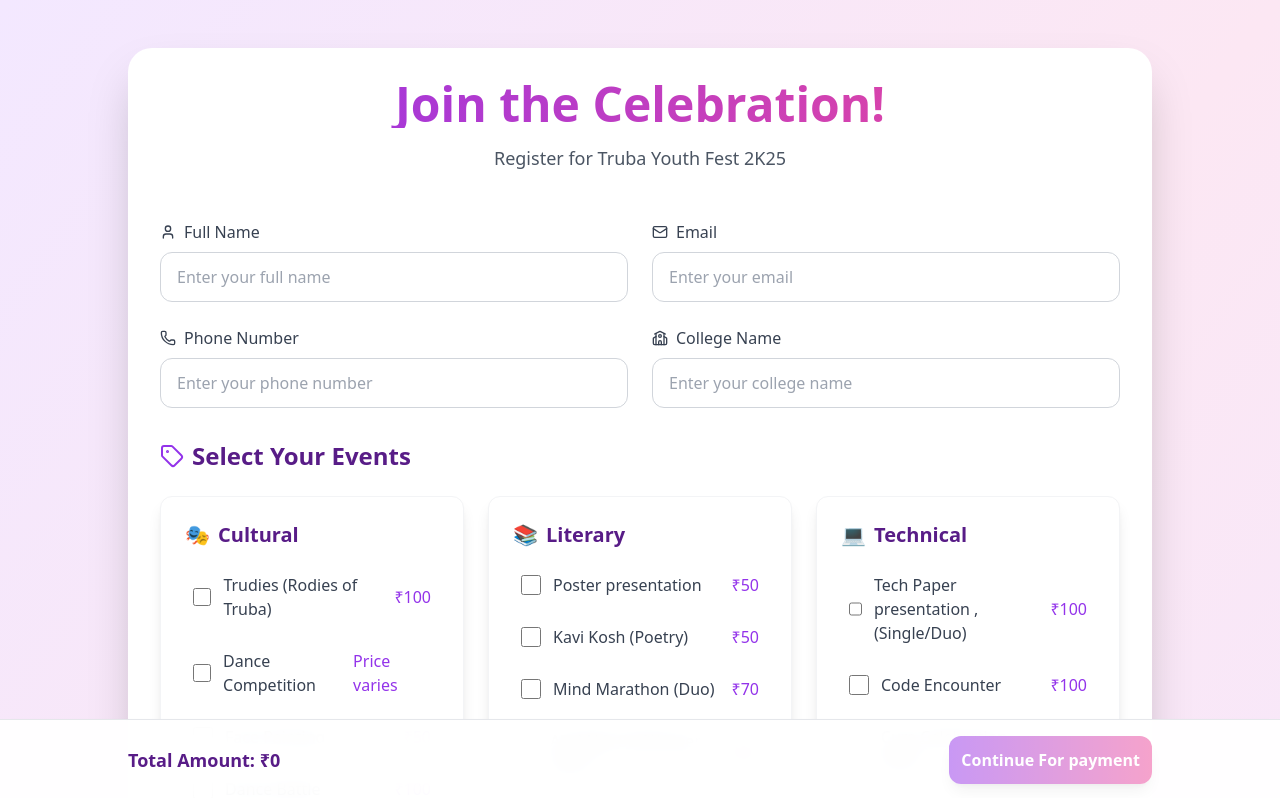
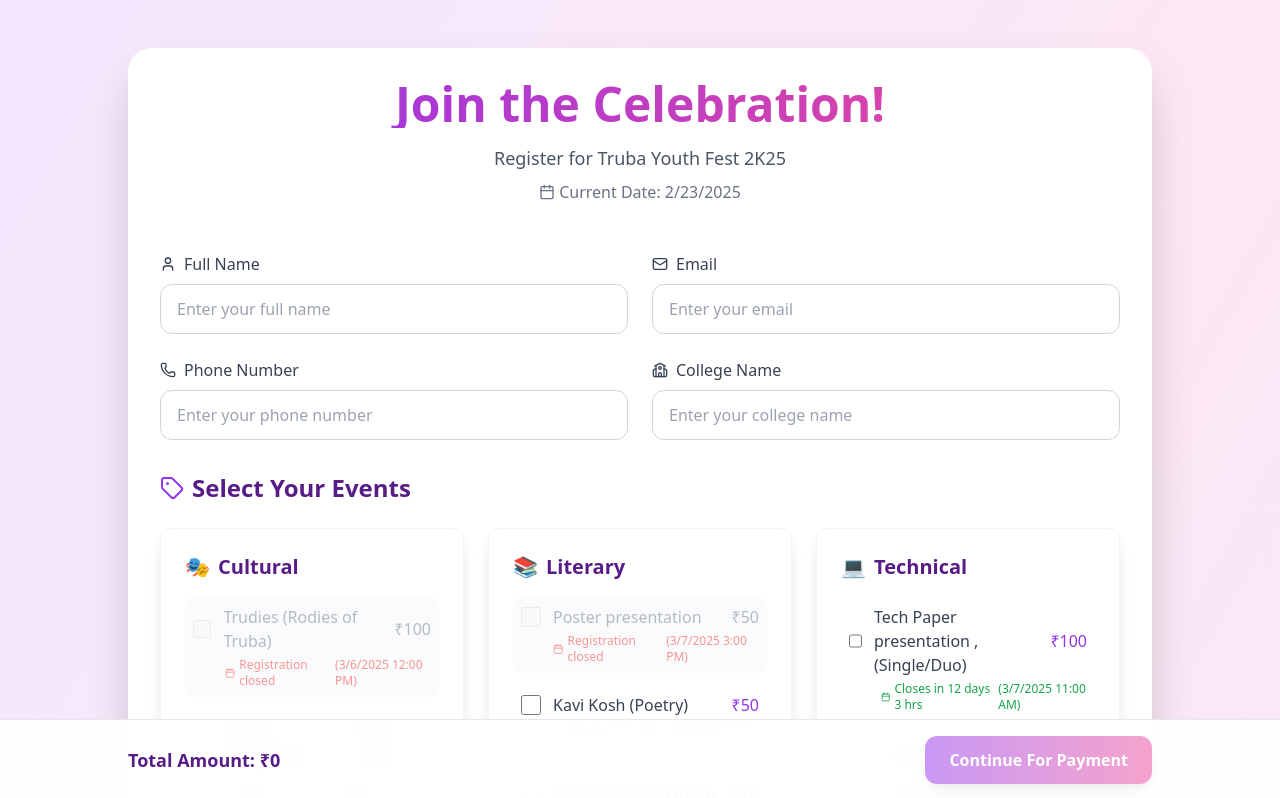
Before and after one commit to Jaishankar7655/TYF2K25, a React (Vite) app: page /register in a window 1280 px wide. Shown: the top 798 px of the page. Built offline with nearby package versions, Linux system fonts and the light colour scheme.

Commit message:
Chnages in the dates

```diff
--- a/src/Components/RegistrationForm.jsx
+++ b/src/Components/RegistrationForm.jsx
@@ -1,9 +1,45 @@
-import React, { useState } from "react";
+import React, { useState, useEffect } from "react";
 import { useForm } from "react-hook-form";
-import { User, Mail, Phone, School, Tag, Loader2, AlertTriangle } from "lucide-react";
+import { User, Mail, Phone, School, Tag, Loader2, AlertTriangle, Calendar } from "lucide-react";
 import { useNavigate } from "react-router-dom";
 
-// Updated event categories data with both singing and dance options
+// Event schedule data from the list
+const eventSchedule = {
+  "Commerce Quiz": { date: "2025-03-07", time: "11:00 AM" },
+  "Buddhi Vimarsh": { date: "2025-03-07", time: "2:00 PM" },
+  "Tech Paper presentation": { date: "2025-03-07", time: "11:00 AM" },
+  "BGMI": { date: "2025-03-08", time: "10:00 AM" },
+  "Freefire": { date: "2025-03-08", time: "10:00 AM" },
+  "Cure Celebration": { date: "2025-03-08", time: "10:30 AM" },
+  "Tech Quiz": { date: "2025-03-08", time: "2:00 PM" },
+  "Code Encounter": { date: "2025-03-09", time: "11:00 AM" },
+  "Chess": { date: "2025-03-06", time: "10:00 AM" },
+  "Badminton": { date: "2025-03-06", time: "11:00 AM" },
+  "Kho-Kho": { date: "2025-03-06", time: "11:00 AM" },
+  "Arm Wrestling": { date: "2025-03-07", time: "1:00 PM" },
+  "Volleyball": { date: "2025-03-07", time: "10:30 AM" },
+  "Carrom": { date: "2025-03-07", time: "11:00 AM" },
+  "Poster presentation": { date: "2025-03-07", time: "3:00 PM" },
+  "Becho To Jaane": { date: "2025-03-07", time: "2:00 PM" },
+  "IPL Auction": { date: "2025-03-08", time: "11:00 AM" },
+  "Kavi Kosh": { date: "2025-03-08", time: "1:00 PM" },
+  "Extempore": { date: "2025-03-08", time: "2:00 PM" },
+  "Mind Marathon": { date: "2025-03-09", time: "11:00 AM" },
+  "AD-MAD-SHOW": { date: "2025-03-09", time: "11:00 AM" },
+  "Designer Cut": { date: "2025-03-09", time: "11:00 AM" },
+  "Trudies": { date: "2025-03-06", time: "12:00 PM" },
+  "Singing Competition": { date: "2025-03-08", time: "1:00 PM" },
+  "Dance Competition": { date: "2025-03-08", time: "1:00 PM" },
+  "Rangoli": { date: "2025-03-08", time: "10:00 AM" },
+  "Face Painting": { date: "2025-03-09", time: "10:30 AM" },
+  "Ramp Walk": { date: "2025-03-08", time: "4:30 PM" },
+  "Nukkad natak": { date: "2025-03-09", time: "1:00 PM" },
+  "Dance Battle": { date: "2025-03-09", time: "1:30 PM" },
+  "Mono Act": { date: "2025-03-09", time: "1:00 PM" }, // Assuming same date as Nukkad natak
+  "Kabbadi": { date: "2025-03-06", time: "10:00 AM" }, // Assuming same date as Chess
+};
+
+// Original categories data
 const categories = [
   {
     title: "Cultural",
@@ -85,6 +121,38 @@ const categories = [
   },
 ];
 
+// Utility function to format date to YYYY-MM-DD
+const formatDate = (date) => {
+  const year = date.getFullYear();
+  const month = String(date.getMonth() + 1).padStart(2, '0');
+  const day = String(date.getDate()).padStart(2, '0');
+  return `${year}-${month}-${day}`;
+};
+
+// Utility function to get remaining time as a string
+const getRemainingTime = (eventDate, eventTime) => {
+  const now = new Date();
+  const eventDateTime = new Date(`${eventDate} ${eventTime}`);
+
+  if (isNaN(eventDateTime.getTime())) {
+    return "Invalid date";
+  }
+
+  const diffMs = eventDateTime - now;
+  if (diffMs <= 0) {
+    return "Registration closed";
+  }
+
+  const diffDays = Math.floor(diffMs / (1000 * 60 * 60 * 24));
+  const diffHours = Math.floor((diffMs % (1000 * 60 * 60 * 24)) / (1000 * 60 * 60));
+
+  if (diffDays > 0) {
+    return `Closes in ${diffDays} day${diffDays > 1 ? 's' : ''} ${diffHours} hr${diffHours > 1 ? 's' : ''}`;
+  } else {
+    return `Closes in ${diffHours} hr${diffHours > 1 ? 's' : ''}`;
+  }
+};
+
 const RegistrationForm = () => {
   const navigate = useNavigate();
   const [error, setError] = useState("");
@@ -95,6 +163,8 @@ const RegistrationForm = () => {
     "Dance Competition": "",
   });
   const [alertMessage, setAlertMessage] = useState("");
+  const [updatedCategories, setUpdatedCategories] = useState(categories);
+  const [currentDate, setCurrentDate] = useState(new Date());
 
   const {
     register,
@@ -113,11 +183,65 @@ const RegistrationForm = () => {
     },
   });
 
+  // Update event closure status based on current date
+  useEffect(() => {
+    const today = formatDate(currentDate);
+
+    // Create a deep copy of the categories array
+    const updatedCategoriesData = JSON.parse(JSON.stringify(categories));
+
+    // Update the closure status for each event
+    updatedCategoriesData.forEach(category => {
+      category.events.forEach(event => {
+        // Extract the base event name without options
+        let eventName = event.name.split(" (")[0];
+
+        // Special case handling for events with different names in schedule
+        if (eventName === "BGMI") eventName = "BGMI (Per Squad)";
+        if (eventName === "Freefire") eventName = "Freefire (Per squad)";
+        if (eventName === "Kavi Kosh") eventName = "Kavi Kosh (Poetry)";
+        if (eventName === "IPL Auction") eventName = "IPL Auction (Per team)";
+        if (eventName === "Tech Paper presentation") eventName = "Tech Paper presentation , (Single/Duo)";
+        if (eventName === "Trudies") eventName = "Trudies (Rodies of Truba)";
+        if (eventName === "Commerce Quiz") eventName = "Commerce Quiz (Duo)";
+
+        // Find the event in the schedule
+        const scheduleEvent = Object.keys(eventSchedule).find(key => {
+          return eventName.includes(key) || key.includes(eventName);
+        });
+
+        if (scheduleEvent && eventSchedule[scheduleEvent]) {
+          const eventDate = eventSchedule[scheduleEvent].date;
+          // Close registration if today is the event date or after
+          if (today >= eventDate) {
+            event.closed = true;
+          }
+          // Store the date for display purposes
+          event.date = eventSchedule[scheduleEvent].date;
+          event.time = eventSchedule[scheduleEvent].time;
+        }
+      });
+    });
+
+    setUpdatedCategories(updatedCategoriesData);
+
+    // Remove any selected events that are now closed
+    setSelectedEvents(prev => prev.filter(eventName => {
+      const eventFound = updatedCategoriesData.some(category =>
+        category.events.some(event =>
+          event.name === eventName && !event.closed
+        )
+      );
+      return eventFound;
+    }));
+
+  }, [currentDate]);
+
   const calculateTotal = () => {
     let total = 0;
 
     selectedEvents.forEach((eventName) => {
-      for (const category of categories) {
+      for (const category of updatedCategories) {
         const event = category.events.find((e) => e.name === eventName);
         if (event) {
           if (event.hasOptions) {
@@ -255,6 +379,10 @@ const RegistrationForm = () => {
             <p className="text-gray-600 text-lg">
               Register for Truba Youth Fest 2K25
             </p>
+            <p className="text-gray-500 mt-2 flex items-center justify-center">
+              <Calendar className="w-4 h-4 mr-1" />
+              Current Date: {currentDate.toLocaleDateString()}
+            </p>
           </div>
 
           {/* Alert Message */}
@@ -374,7 +502,7 @@ const RegistrationForm = () => {
               </div>
 
               <div className="grid grid-cols-1 md:grid-cols-2 lg:grid-cols-3 gap-6">
-                {categories.map((category) => (
+                {updatedCategories.map((category) => (
                   <div
                     key={category.title}
                     className="bg-white rounded-xl p-6 shadow-lg border border-gray-100"
@@ -387,28 +515,43 @@ const RegistrationForm = () => {
                       {category.events.map((event) => (
                         <div key={event.name} className="space-y-2">
                           <div
-                            className={`flex items-center justify-between p-2 rounded-lg
-                                     ${event.closed ? 'cursor-pointer' : 'hover:bg-purple-50 cursor-pointer'}
+                            className={`flex flex-col p-2 rounded-lg
+                                     ${event.closed ? 'bg-gray-50 opacity-75' : 'hover:bg-purple-50 cursor-pointer'}
                                      transition-colors duration-200`}
-                            onClick={() => handleEventSelection(event, !selectedEvents.includes(event.name))}
+                            onClick={() => !event.closed && handleEventSelection(event, !selectedEvents.includes(event.name))}
                           >
+                            <div className="flex items-center justify-between">
                               <div className="flex items-center space-x-3">
                                 <input
                                   type="checkbox"
+                                  disabled={event.closed}
                                   checked={selectedEvents.includes(event.name)}
                                   onChange={() => {}} // Handling via the onClick of the parent div
-                                className="w-5 h-5 rounded border-gray-300 text-purple-600 focus:ring-purple-500"
+                                  className="w-5 h-5 rounded border-gray-300 text-purple-600 focus:ring-purple-500 disabled:opacity-50"
                                 />
-                              <span className="text-gray-700">
+                                <span className={`${event.closed ? 'text-gray-400' : 'text-gray-700'}`}>
                                   {event.name}
                                 </span>
                               </div>
-                            <span className="text-purple-600 font-medium">
+                              <span className={`font-medium ${event.closed ? 'text-gray-400' : 'text-purple-600'}`}>
                                 {event.hasOptions
                                   ? "Price varies"
                                   : `₹${event.price}`}
                               </span>
                             </div>
+
+                            {/* Event schedule information */}
+                            {event.date && (
+                              <div className={`text-xs mt-1 ml-8 flex items-center ${event.closed ? 'text-red-400' : 'text-green-600'}`}>
+                                <Calendar className="w-3 h-3 mr-1" />
+                                {event.closed
+                                  ? "Registration closed"
+                                  : getRemainingTime(event.date, event.time)}
+                                <span className="ml-1">
+                                  ({new Date(event.date).toLocaleDateString()} {event.time})
+                                </span>
+                              </div>
+                            )}
 
                             {event.hasOptions &&
                               selectedEvents.includes(event.name) && (
@@ -445,6 +588,7 @@ const RegistrationForm = () => {
                                 </div>
                               )}
                           </div>
+                        </div>
                       ))}
                     </div>
                   </div>
@@ -461,7 +605,7 @@ const RegistrationForm = () => {
                 <button
                   type="submit"
                   disabled={isSubmitting || selectedEvents.length === 0}
-                  className="inline-flex items-center justify-center bg-gradient-to-r from-purple-600 to-pink-500 text-white font-bold py-3 px-3 rounded-xl
+                  className="inline-flex items-center justify-center bg-gradient-to-r from-purple-600 to-pink-500 text-white font-bold py-3 px-6 rounded-xl
                            shadow-lg hover:shadow-xl transform hover:scale-105 transition-all duration-300
                            disabled:opacity-50 disabled:cursor-not-allowed disabled:transform-none"
                 >
@@ -471,7 +615,7 @@ const RegistrationForm = () => {
                       Processing..
                     </>
                   ) : (
-                    "Continue For payment"
+                    "Continue For Payment"
                   )}
                 </button>
               </div>
```
Lines whose indentation alone changed are shown as unchanged.
